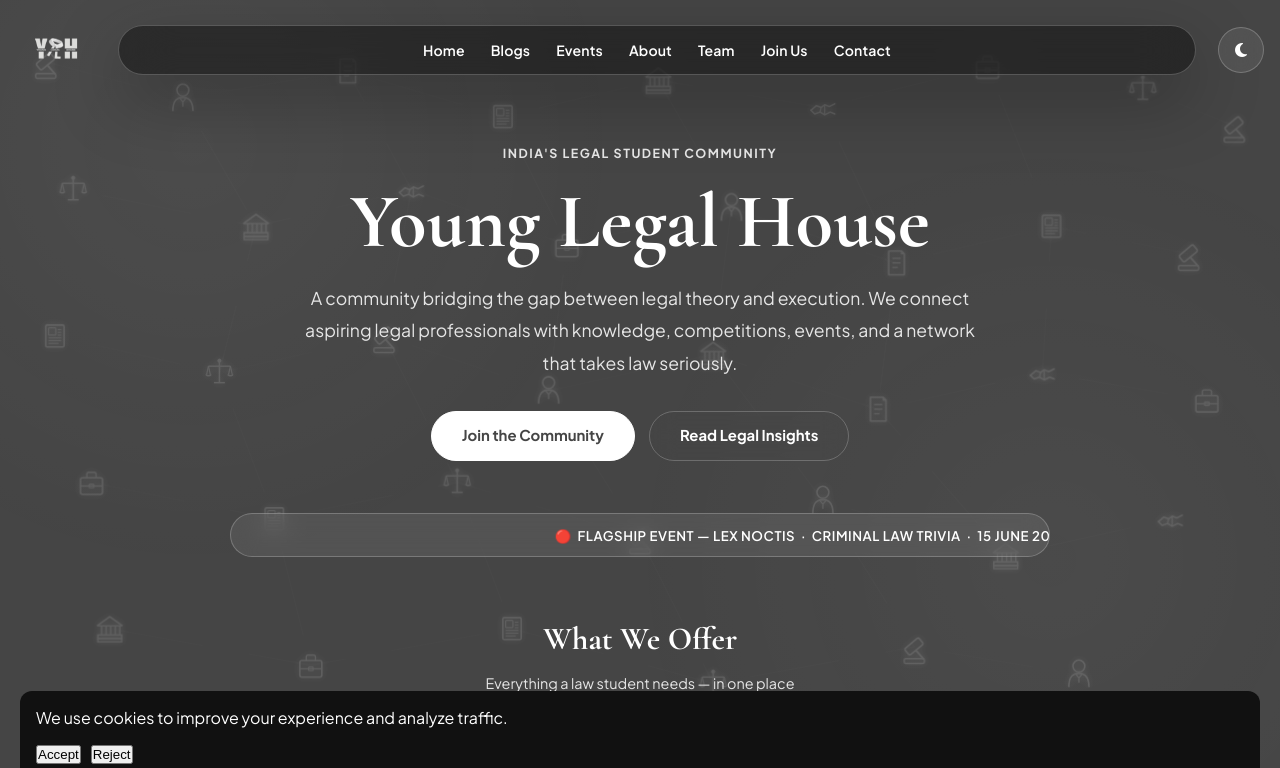
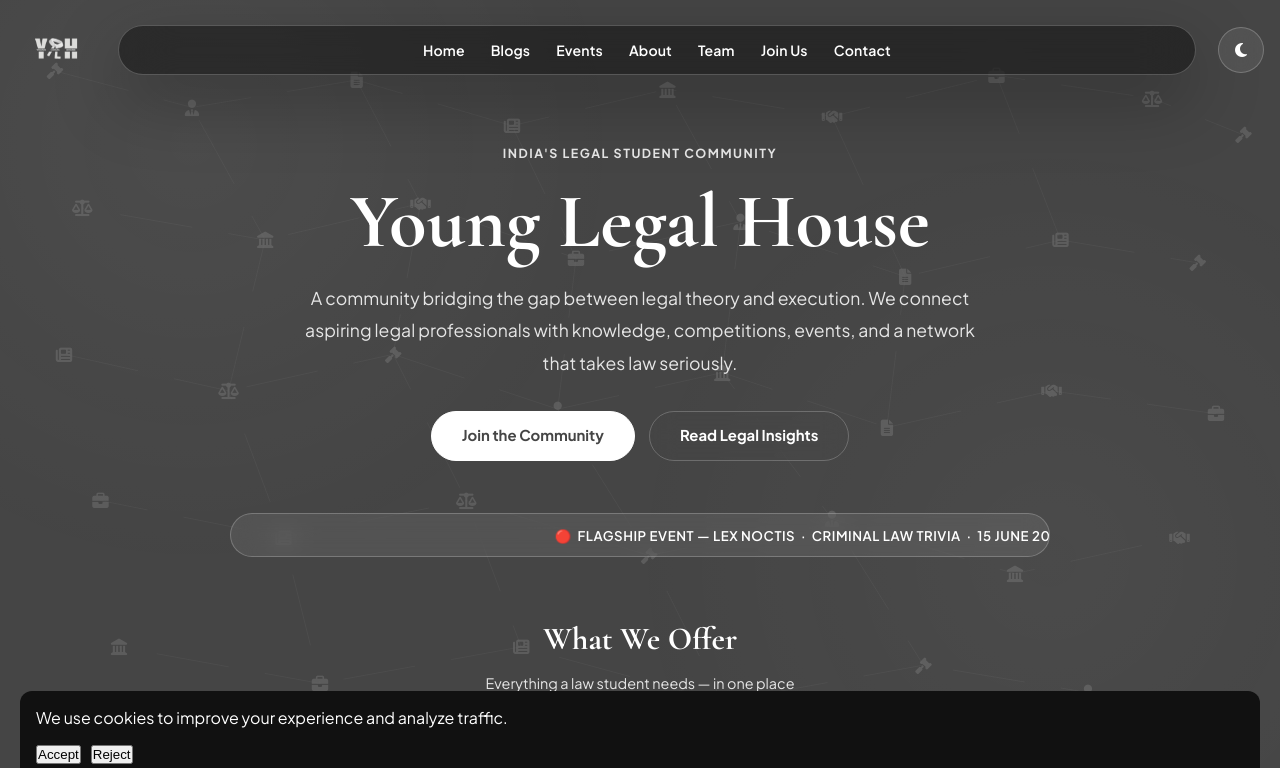
Before and after one commit to TejTalin/young-legal-house, a Next.js app: page / in a window 1280 px wide. Shown: the top 768 px of the page. Built offline with nearby package versions, Linux system fonts and the light colour scheme.

Commit message:
Add files via upload

```diff
--- a/components/NetworkBackground.jsx
+++ b/components/NetworkBackground.jsx
@@ -1,152 +1,129 @@
+'use client';
+import { useEffect, useRef } from 'react';
+
+// Icon positions across the grid
+const NODES = [
+  // Row 1
+  { x: 60,   y: 90,  icon: 'fa-gavel' },
+  { x: 210,  y: 130, icon: 'fa-user-tie' },
+  { x: 390,  y: 100, icon: 'fa-file-alt' },
+  { x: 560,  y: 150, icon: 'fa-newspaper' },
+  { x: 730,  y: 110, icon: 'fa-landmark' },
+  { x: 910,  y: 140, icon: 'fa-handshake' },
+  { x: 1090, y: 95,  icon: 'fa-briefcase' },
+  { x: 1260, y: 120, icon: 'fa-balance-scale' },
+  { x: 1360, y: 160, icon: 'fa-gavel' },
+  // Row 2
+  { x: 90,   y: 240, icon: 'fa-balance-scale' },
+  { x: 290,  y: 275, icon: 'fa-landmark' },
+  { x: 460,  y: 235, icon: 'fa-handshake' },
+  { x: 630,  y: 295, icon: 'fa-briefcase' },
+  { x: 810,  y: 255, icon: 'fa-user-tie' },
+  { x: 990,  y: 315, icon: 'fa-file-alt' },
+  { x: 1160, y: 275, icon: 'fa-newspaper' },
+  { x: 1310, y: 300, icon: 'fa-gavel' },
+  // Row 3
+  { x: 70,   y: 400, icon: 'fa-newspaper' },
+  { x: 250,  y: 440, icon: 'fa-balance-scale' },
+  { x: 430,  y: 400, icon: 'fa-gavel' },
+  { x: 610,  y: 460, icon: 'fa-user-tie' },
+  { x: 790,  y: 420, icon: 'fa-landmark' },
+  { x: 970,  y: 480, icon: 'fa-file-alt' },
+  { x: 1150, y: 440, icon: 'fa-handshake' },
+  { x: 1330, y: 465, icon: 'fa-briefcase' },
+  // Row 4
+  { x: 110,  y: 560, icon: 'fa-briefcase' },
+  { x: 310,  y: 600, icon: 'fa-newspaper' },
+  { x: 510,  y: 560, icon: 'fa-balance-scale' },
+  { x: 710,  y: 620, icon: 'fa-gavel' },
+  { x: 910,  y: 580, icon: 'fa-user-tie' },
+  { x: 1110, y: 640, icon: 'fa-landmark' },
+  { x: 1290, y: 600, icon: 'fa-handshake' },
+  // Row 5
+  { x: 130,  y: 720, icon: 'fa-landmark' },
+  { x: 350,  y: 760, icon: 'fa-briefcase' },
+  { x: 570,  y: 720, icon: 'fa-newspaper' },
+  { x: 790,  y: 780, icon: 'fa-balance-scale' },
+  { x: 1010, y: 740, icon: 'fa-gavel' },
+  { x: 1190, y: 770, icon: 'fa-user-tie' },
+];
+
+const LINES = [
+  [60,90,210,130],[210,130,390,100],[390,100,560,150],[560,150,730,110],
+  [730,110,910,140],[910,140,1090,95],[1090,95,1260,120],[1260,120,1360,160],
+  [90,240,290,275],[290,275,460,235],[460,235,630,295],[630,295,810,255],
+  [810,255,990,315],[990,315,1160,275],[1160,275,1310,300],
+  [70,400,250,440],[250,440,430,400],[430,400,610,460],[610,460,790,420],
+  [790,420,970,480],[970,480,1150,440],[1150,440,1330,465],
+  [110,560,310,600],[310,600,510,560],[510,560,710,620],[710,620,910,580],
+  [910,580,1110,640],[1110,640,1290,600],
+  [130,720,350,760],[350,760,570,720],[570,720,790,780],[790,780,1010,740],[1010,740,1190,770],
+  // verticals
+  [210,130,290,275],[390,100,460,235],[560,150,630,295],[730,110,810,255],
+  [910,140,990,315],[1090,95,1160,275],
+  [290,275,250,440],[460,235,430,400],[630,295,610,460],[810,255,790,420],[990,315,970,480],
+  [250,440,310,600],[430,400,510,560],[610,460,710,620],[790,420,910,580],
+  [310,600,350,760],[510,560,570,720],[710,620,790,780],[910,580,1010,740],
+];
+
 export default function NetworkBackground() {
   return (
     <div className="community-bg" id="communityBg">
-      <svg className="network-svg" viewBox="0 0 1400 900" preserveAspectRatio="xMidYMid slice">
-        <defs>
-
-          {/* 1. Gavel — hammer head + handle + block */}
-          <g id="icon-gavel">
-            <g transform="rotate(-40 0 0)">
-              <rect x="-10" y="-5" width="20" height="9" rx="2" fill="none" stroke="currentColor" strokeWidth="1.8"/>
-            </g>
-            <line x1="2" y1="4" x2="10" y2="13" stroke="currentColor" strokeWidth="2" strokeLinecap="round"/>
-            <rect x="-11" y="13" width="22" height="5" rx="1.5" fill="none" stroke="currentColor" strokeWidth="1.6"/>
-          </g>
-
-          {/* 2. Suited person — circle head + jacket with tie */}
-          <g id="icon-lawyer">
-            <circle cx="0" cy="-9" r="6.5" fill="none" stroke="currentColor" strokeWidth="1.7"/>
-            <path d="M-11 14 C-11 2 -6 -1 0 -1 C6 -1 11 2 11 14" fill="none" stroke="currentColor" strokeWidth="1.7" strokeLinejoin="round"/>
-            <line x1="-4" y1="-1" x2="0" y2="4" stroke="currentColor" strokeWidth="1.4"/>
-            <line x1="4" y1="-1" x2="0" y2="4" stroke="currentColor" strokeWidth="1.4"/>
-            <line x1="0" y1="4" x2="0" y2="9" stroke="currentColor" strokeWidth="1.4"/>
-          </g>
-
-          {/* 3. Document — page with folded corner + 3 text lines */}
-          <g id="icon-document">
-            <path d="M-8 -13 L6 -13 L9 -10 L9 13 L-8 13 Z" fill="none" stroke="currentColor" strokeWidth="1.7" strokeLinejoin="round"/>
-            <path d="M6 -13 L6 -10 L9 -10" fill="none" stroke="currentColor" strokeWidth="1.4"/>
-            <line x1="-4" y1="-5" x2="5" y2="-5" stroke="currentColor" strokeWidth="1.4"/>
-            <line x1="-4" y1="0" x2="5" y2="0" stroke="currentColor" strokeWidth="1.4"/>
-            <line x1="-4" y1="5" x2="2" y2="5" stroke="currentColor" strokeWidth="1.4"/>
-          </g>
-
-          {/* 4. Newspaper — outer box + inner box + text lines */}
-          <g id="icon-newspaper">
-            <rect x="-10" y="-12" width="20" height="24" rx="1.5" fill="none" stroke="currentColor" strokeWidth="1.7"/>
-            <rect x="-7" y="-9" width="8" height="8" rx="1" fill="none" stroke="currentColor" strokeWidth="1.3"/>
-            <line x1="3" y1="-7" x2="7" y2="-7" stroke="currentColor" strokeWidth="1.2"/>
-            <line x1="3" y1="-4" x2="7" y2="-4" stroke="currentColor" strokeWidth="1.2"/>
-            <line x1="3" y1="-1" x2="7" y2="-1" stroke="currentColor" strokeWidth="1.2"/>
-            <line x1="-7" y1="2" x2="7" y2="2" stroke="currentColor" strokeWidth="1.2"/>
-            <line x1="-7" y1="5" x2="7" y2="5" stroke="currentColor" strokeWidth="1.2"/>
-            <line x1="-7" y1="8" x2="4" y2="8" stroke="currentColor" strokeWidth="1.2"/>
-          </g>
-
-          {/* 5. Court building — columns + pediment + base */}
-          <g id="icon-court">
-            <rect x="-13" y="7" width="26" height="4" fill="none" stroke="currentColor" strokeWidth="1.7"/>
-            <rect x="-13" y="11" width="26" height="3.5" fill="none" stroke="currentColor" strokeWidth="1.5"/>
-            <line x1="-9" y1="7" x2="-9" y2="-3" stroke="currentColor" strokeWidth="1.6"/>
-            <line x1="-4" y1="7" x2="-4" y2="-3" stroke="currentColor" strokeWidth="1.6"/>
-            <line x1="1" y1="7" x2="1" y2="-3" stroke="currentColor" strokeWidth="1.6"/>
-            <line x1="6" y1="7" x2="6" y2="-3" stroke="currentColor" strokeWidth="1.6"/>
-            <line x1="11" y1="7" x2="11" y2="-3" stroke="currentColor" strokeWidth="1.6"/>
-            <line x1="-13" y1="-3" x2="13" y2="-3" stroke="currentColor" strokeWidth="1.5"/>
-            <path d="M-14 -3 L0 -13 L14 -3" fill="none" stroke="currentColor" strokeWidth="1.7" strokeLinejoin="round"/>
-          </g>
-
-          {/* 6. Handshake — two hands meeting */}
-          <g id="icon-handshake">
-            <path d="M-13 3 L-7 -2 L-2 0 L2 -3 L7 -1 L13 -4" fill="none" stroke="currentColor" strokeWidth="1.7" strokeLinecap="round" strokeLinejoin="round"/>
-            <path d="M-13 3 L-9 7 L-3 5 L2 8 L8 5 L13 7" fill="none" stroke="currentColor" strokeWidth="1.7" strokeLinecap="round" strokeLinejoin="round"/>
-            <line x1="-2" y1="0" x2="-3" y2="5" stroke="currentColor" strokeWidth="1.4"/>
-            <line x1="2" y1="-3" x2="2" y2="8" stroke="currentColor" strokeWidth="1.4"/>
-          </g>
-
-          {/* 7. Briefcase — box body + handle + centre latch */}
-          <g id="icon-briefcase">
-            <rect x="-12" y="-5" width="24" height="18" rx="2" fill="none" stroke="currentColor" strokeWidth="1.7"/>
-            <path d="M-5 -5 L-5 -9 Q-5 -11 -3 -11 L3 -11 Q5 -11 5 -9 L5 -5" fill="none" stroke="currentColor" strokeWidth="1.5"/>
-            <line x1="-12" y1="4" x2="12" y2="4" stroke="currentColor" strokeWidth="1.4"/>
-            <rect x="-2.5" y="2" width="5" height="4" rx="0.8" fill="none" stroke="currentColor" strokeWidth="1.3"/>
-          </g>
-
-          {/* 8. Scales of Justice — beam + two pans + pillar + base */}
-          <g id="icon-scales">
-            <line x1="0" y1="-13" x2="0" y2="11" stroke="currentColor" strokeWidth="1.7"/>
-            <line x1="-12" y1="-7" x2="12" y2="-7" stroke="currentColor" strokeWidth="1.5"/>
-            <circle cx="0" cy="-13" r="1.8" fill="currentColor"/>
-            {/* Left pan */}
-            <line x1="-12" y1="-7" x2="-14" y2="2" stroke="currentColor" strokeWidth="1.3"/>
-            <line x1="-12" y1="-7" x2="-10" y2="2" stroke="currentColor" strokeWidth="1.3"/>
-            <path d="M-15 2 Q-12 5 -9 2" fill="none" stroke="currentColor" strokeWidth="1.4"/>
-            {/* Right pan */}
-            <line x1="12" y1="-7" x2="10" y2="2" stroke="currentColor" strokeWidth="1.3"/>
-            <line x1="12" y1="-7" x2="14" y2="2" stroke="currentColor" strokeWidth="1.3"/>
-            <path d="M9 2 Q12 5 15 2" fill="none" stroke="currentColor" strokeWidth="1.4"/>
-            {/* Base */}
-            <line x1="-6" y1="11" x2="6" y2="11" stroke="currentColor" strokeWidth="1.6"/>
-          </g>
-
-        </defs>
-
-        {/* Connecting lines — kept subtle */}
-        <g className="network-lines" stroke="currentColor" strokeWidth="1" opacity="0.2">
-          <line x1="50" y1="80" x2="200" y2="120"/><line x1="200" y1="120" x2="380" y2="90"/><line x1="380" y1="90" x2="550" y2="140"/><line x1="550" y1="140" x2="720" y2="100"/><line x1="720" y1="100" x2="900" y2="130"/><line x1="900" y1="130" x2="1080" y2="85"/><line x1="1080" y1="85" x2="1250" y2="110"/><line x1="1250" y1="110" x2="1350" y2="150"/>
-          <line x1="80" y1="220" x2="280" y2="260"/><line x1="280" y1="260" x2="450" y2="220"/><line x1="450" y1="220" x2="620" y2="280"/><line x1="620" y1="280" x2="800" y2="240"/><line x1="800" y1="240" x2="980" y2="300"/><line x1="980" y1="300" x2="1150" y2="260"/><line x1="1150" y1="260" x2="1300" y2="290"/>
-          <line x1="60" y1="380" x2="240" y2="420"/><line x1="240" y1="420" x2="420" y2="380"/><line x1="420" y1="380" x2="600" y2="440"/><line x1="600" y1="440" x2="780" y2="400"/><line x1="780" y1="400" x2="960" y2="460"/><line x1="960" y1="460" x2="1140" y2="420"/><line x1="1140" y1="420" x2="1320" y2="450"/>
-          <line x1="100" y1="540" x2="300" y2="580"/><line x1="300" y1="580" x2="500" y2="540"/><line x1="500" y1="540" x2="700" y2="600"/><line x1="700" y1="600" x2="900" y2="560"/><line x1="900" y1="560" x2="1100" y2="620"/><line x1="1100" y1="620" x2="1280" y2="580"/>
-          <line x1="120" y1="700" x2="340" y2="740"/><line x1="340" y1="740" x2="560" y2="700"/><line x1="560" y1="700" x2="780" y2="760"/><line x1="780" y1="760" x2="1000" y2="720"/><line x1="1000" y1="720" x2="1180" y2="750"/>
-          <line x1="200" y1="120" x2="280" y2="260"/><line x1="380" y1="90" x2="450" y2="220"/><line x1="550" y1="140" x2="620" y2="280"/><line x1="720" y1="100" x2="800" y2="240"/><line x1="900" y1="130" x2="980" y2="300"/><line x1="1080" y1="85" x2="1150" y2="260"/>
-          <line x1="280" y1="260" x2="240" y2="420"/><line x1="450" y1="220" x2="420" y2="380"/><line x1="620" y1="280" x2="600" y2="440"/><line x1="800" y1="240" x2="780" y2="400"/><line x1="980" y1="300" x2="960" y2="460"/><line x1="1150" y1="260" x2="1140" y2="420"/>
-          <line x1="240" y1="420" x2="300" y2="580"/><line x1="420" y1="380" x2="500" y2="540"/><line x1="600" y1="440" x2="700" y2="600"/><line x1="780" y1="400" x2="900" y2="560"/><line x1="960" y1="460" x2="1100" y2="620"/>
-          <line x1="300" y1="580" x2="340" y2="740"/><line x1="500" y1="540" x2="560" y2="700"/><line x1="700" y1="600" x2="780" y2="760"/><line x1="900" y1="560" x2="1000" y2="720"/>
+      <svg
+        className="network-svg"
+        viewBox="0 0 1400 900"
+        preserveAspectRatio="xMidYMid slice"
+        style={{ width: '100%', height: '100%' }}
+      >
+        {/* Connecting lines */}
+        <g stroke="currentColor" strokeWidth="1" opacity="0.25">
+          {LINES.map(([x1,y1,x2,y2], i) => (
+            <line
+              key={i} x1={x1} y1={y1} x2={x2} y2={y2}
+              strokeDasharray="80 40"
+              style={{
+                animation: `flowLine ${6 + (i % 5)}s linear infinite`,
+                animationDelay: `${-(i % 4) * 2}s`,
+              }}
+            />
+          ))}
         </g>
 
-        {/* Icons — cycling all 8 across grid */}
-        <g className="network-icons" fill="none" stroke="currentColor" strokeWidth="1">
-          <use href="#icon-gavel"      x="50"   y="80"/>
-          <use href="#icon-lawyer"     x="200"  y="120"/>
-          <use href="#icon-document"   x="380"  y="90"/>
-          <use href="#icon-newspaper"  x="550"  y="140"/>
-          <use href="#icon-court"      x="720"  y="100"/>
-          <use href="#icon-handshake"  x="900"  y="130"/>
-          <use href="#icon-briefcase"  x="1080" y="85"/>
-          <use href="#icon-scales"     x="1250" y="110"/>
-          <use href="#icon-gavel"      x="1350" y="150"/>
-          <use href="#icon-scales"     x="80"   y="220"/>
-          <use href="#icon-court"      x="280"  y="260"/>
-          <use href="#icon-handshake"  x="450"  y="220"/>
-          <use href="#icon-briefcase"  x="620"  y="280"/>
-          <use href="#icon-lawyer"     x="800"  y="240"/>
-          <use href="#icon-document"   x="980"  y="300"/>
-          <use href="#icon-newspaper"  x="1150" y="260"/>
-          <use href="#icon-gavel"      x="1300" y="290"/>
-          <use href="#icon-newspaper"  x="60"   y="380"/>
-          <use href="#icon-scales"     x="240"  y="420"/>
-          <use href="#icon-gavel"      x="420"  y="380"/>
-          <use href="#icon-lawyer"     x="600"  y="440"/>
-          <use href="#icon-court"      x="780"  y="400"/>
-          <use href="#icon-document"   x="960"  y="460"/>
-          <use href="#icon-handshake"  x="1140" y="420"/>
-          <use href="#icon-briefcase"  x="1320" y="450"/>
-          <use href="#icon-briefcase"  x="100"  y="540"/>
-          <use href="#icon-newspaper"  x="300"  y="580"/>
-          <use href="#icon-scales"     x="500"  y="540"/>
-          <use href="#icon-gavel"      x="700"  y="600"/>
-          <use href="#icon-lawyer"     x="900"  y="560"/>
-          <use href="#icon-court"      x="1100" y="620"/>
-          <use href="#icon-handshake"  x="1280" y="580"/>
-          <use href="#icon-court"      x="120"  y="700"/>
-          <use href="#icon-briefcase"  x="340"  y="740"/>
-          <use href="#icon-newspaper"  x="560"  y="700"/>
-          <use href="#icon-scales"     x="780"  y="760"/>
-          <use href="#icon-gavel"      x="1000" y="720"/>
-          <use href="#icon-lawyer"     x="1180" y="750"/>
-        </g>
+        {/* Icons via foreignObject — uses Font Awesome which is already loaded */}
+        {NODES.map((node, i) => (
+          <foreignObject
+            key={i}
+            x={node.x - 14}
+            y={node.y - 14}
+            width="28"
+            height="28"
+            style={{ overflow: 'visible' }}
+          >
+            <div
+              xmlns="http://www.w3.org/1999/xhtml"
+              style={{
+                width: '28px',
+                height: '28px',
+                display: 'flex',
+                alignItems: 'center',
+                justifyContent: 'center',
+                color: 'currentColor',
+                fontSize: '18px',
+                opacity: 0.7,
+              }}
+            >
+              <i className={`fas ${node.icon}`}></i>
+            </div>
+          </foreignObject>
+        ))}
+      </svg>
 
-      </svg>
+      <style>{`
+        @keyframes flowLine {
+          0%   { stroke-dashoffset: 0; }
+          100% { stroke-dashoffset: 120; }
+        }
+      `}</style>
     </div>
   );
 }
```
